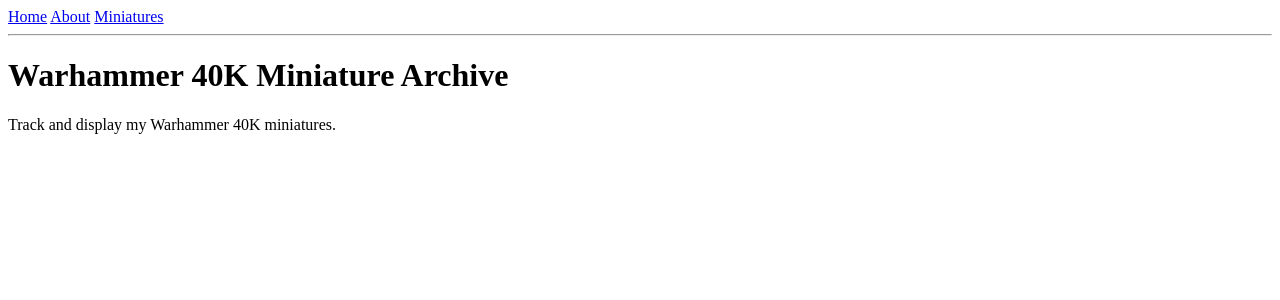
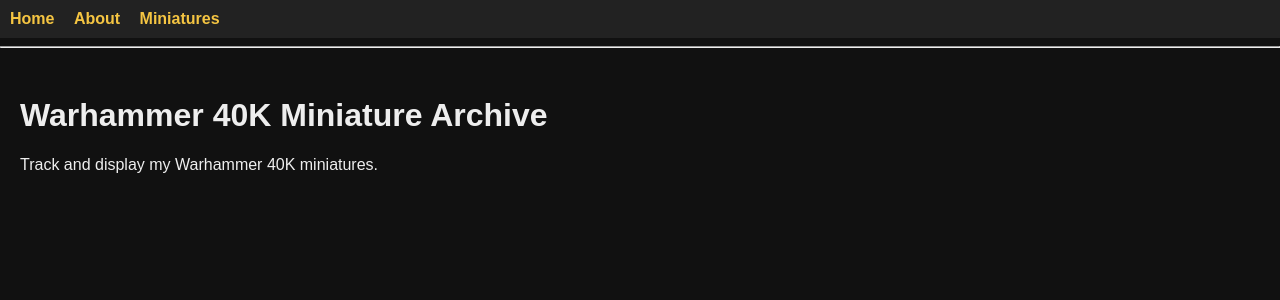
Before and after one commit to ConeHeadBoi/40K-Django, a Django app: page / in a window 1280 px wide. Shown: the top 300 px of the page. Run offline with Django 5.2, Linux system fonts and the light colour scheme.

Commit message:
Added CSS

```diff
--- /dev/null
+++ b/warhammer_site/collection/static/collection/styles.css
@@ -0,0 +1,31 @@
+body {
+    font-family: Arial, sans-serif;
+    background-color: #111;
+    color: #eee;
+    margin: 0;
+    padding: 0;
+}
+
+nav {
+    background-color: #222;
+    padding: 10px;
+}
+
+nav a {
+    color: #f5c542;
+    margin-right: 15px;
+    text-decoration: none;
+    font-weight: bold;
+}
+
+nav a:hover {
+    text-decoration: underline;
+}
+
+.container {
+    padding: 20px;
+}
+
+a {
+    color: #f5c542;
+}
--- a/warhammer_site/collection/templates/collection/base.html
+++ b/warhammer_site/collection/templates/collection/base.html
@@ -1,7 +1,10 @@
+{% load static %}
+
 <!DOCTYPE html>
 <html>
 <head>
     <title>{% block title %}Warhammer 40K Archive{% endblock %}</title>
+    <link rel="stylesheet" type="text/css" href="{% static 'collection/styles.css' %}">
 </head>
 <body>
 
@@ -13,7 +16,9 @@
 
 <hr>
 
-{% block content %}{% endblock %}
+<div class="container">
+    {% block content %}{% endblock %}
+</div>
 
 </body>
 </html>
```
